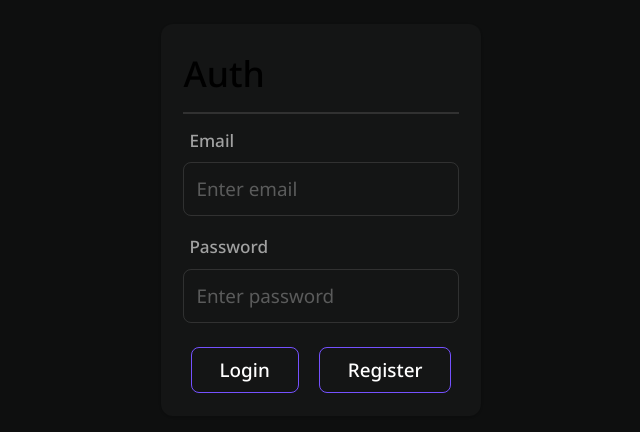
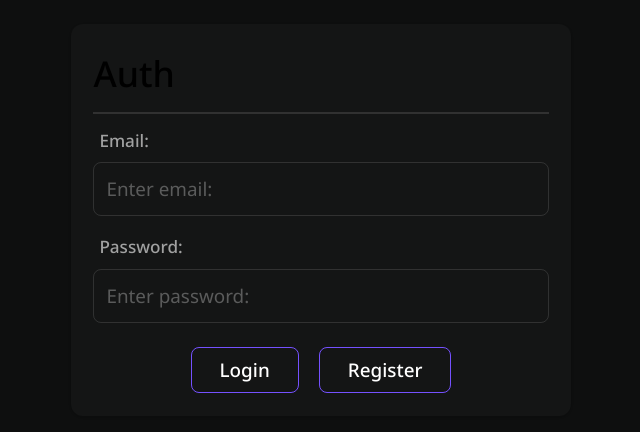
Before and after one commit to K3NXXX/red-planner-frontend, a Next.js app: page /auth in a window 1280 px wide. Shown: the part 180-612 px from the top of the page, without its empty margins (319-959 px from the left). Built offline with nearby package versions, Linux system fonts and the light colour scheme.

Commit message:
adaptive: added adaptive for auth page

```diff
--- a/src/app/auth/Auth.tsx
+++ b/src/app/auth/Auth.tsx
@@ -20,14 +20,17 @@ export function Auth() {
   const { register, handleSubmit, reset } = useForm<IAuthForm>({
     mode: "onChange",
   });
+
   const [isLoginForm, setIsLoginForm] = useState(false);
+
   const { push } = useRouter();
+
   const { mutate } = useMutation({
     mutationKey: ["auth"],
     mutationFn: (data: IAuthForm) =>
       authService.main(isLoginForm ? "login" : "register", data),
     onSuccess() {
-      toast.success("Successfully login");
+      toast.success("Successfully login!");
       reset();
       push(DASHBOARD_PAGES.HOME);
     },
@@ -36,33 +39,35 @@ export function Auth() {
   const onSubmit: SubmitHandler<IAuthForm> = (data) => {
     mutate(data);
   };
+
   return (
     <div className="flex min-h-screen">
       <form
-        className="w-1/4 m-auto shadow bg-sidebar rounded-xl p-layout"
+        className="m-auto sm:w-[500px] md:w-[500px] lg:w-[500px] xl:w-[500px] shadow bg-sidebar rounded-xl p-layout"
         onSubmit={handleSubmit(onSubmit)}
       >
         <Heading title="Auth" />
+
         <Field
           id="email"
-          label="Email"
-          placeholder="Enter email"
+          label="Email: "
+          placeholder="Enter email: "
           type="email"
           extra="mb-4"
           {...register("email", {
-            required: "Email is required",
+            required: "Email is required!",
           })}
         />
 
         <Field
           id="password"
-          label="Password"
-          placeholder="Enter password"
+          label="Password: "
+          placeholder="Enter password: "
           type="password"
+          {...register("password", {
+            required: "Password is required!",
+          })}
           extra="mb-6"
-          {...register("password", {
-            required: "Password is required",
-          })}
         />
 
         <div className="flex items-center gap-5 justify-center">
--- a/src/components/dashboard-layout/sidebar/Sibebar.tsx
+++ b/src/components/dashboard-layout/sidebar/Sibebar.tsx
@@ -2,6 +2,8 @@ import { GanttChartSquare } from "lucide-react";
 import Link from "next/link";
 
 import { COLORS } from "@/constants/color.constants";
+
+import { DASHBOARD_PAGES } from "@/config/pages-url.config";
 
 import { LogoutButton } from "./LogoutButton";
 import { MenuItem } from "./MenuItem";
@@ -11,18 +13,18 @@ export function Sibebar() {
   return (
     <aside
       className="border-r border-r-border h-full bg-sidebar flex
-      flex-col justify-between"
+      flex-col justify-between "
     >
       <div>
         <Link
-          href="/"
+          href={DASHBOARD_PAGES.HOME}
           className="flex items-center gap-2.5 p-layout border-b border-b-border"
           draggable={false}
         >
           <GanttChartSquare color={COLORS.primary} size={30} />
           <span className="text-2xl font-bold relavite">RED Planner</span>
         </Link>
-        <div className="p-3 relative">
+        <div className="p-3 relative pt-10">
           <LogoutButton />
           {MENU.map((item) => (
             <MenuItem item={item} key={item.link} />
```
Also changed, not shown: src/config/pages-url.config.ts (+8 -8 lines), src/app/globals.scss (indentation only).
